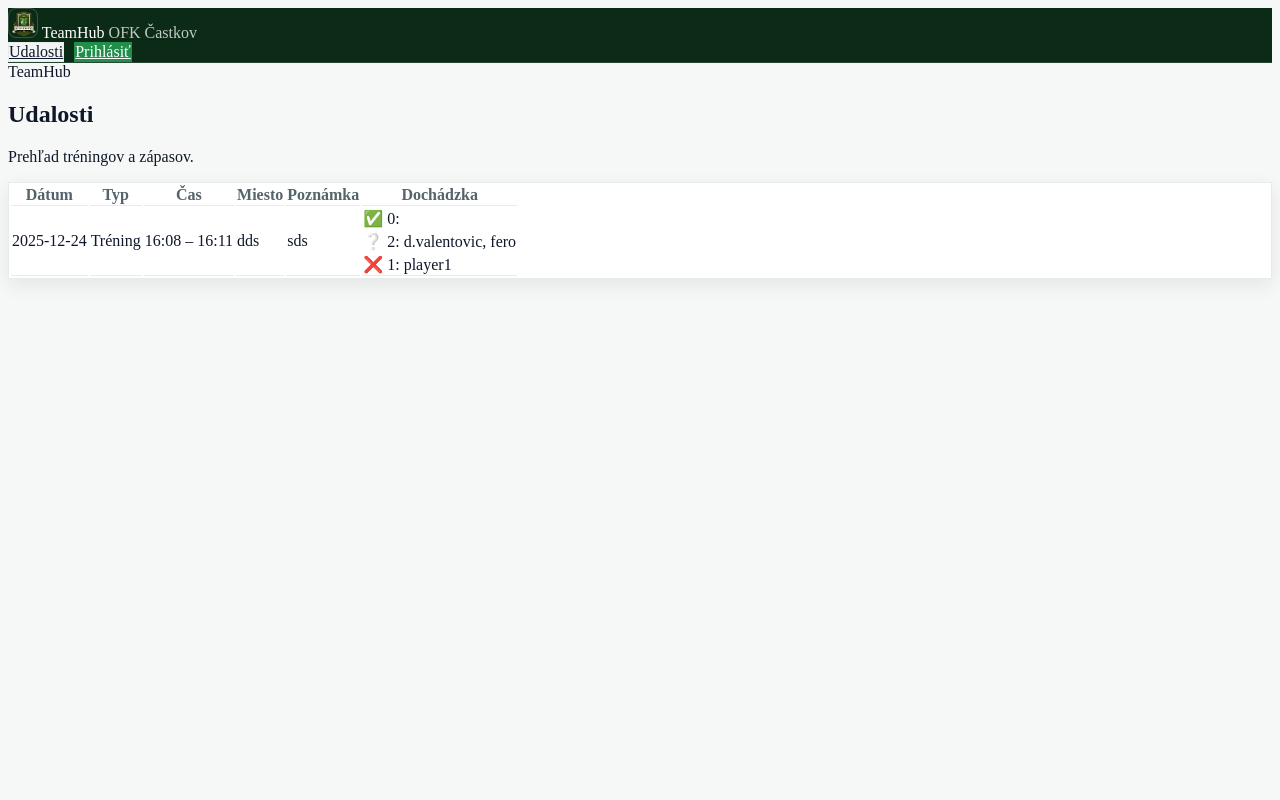
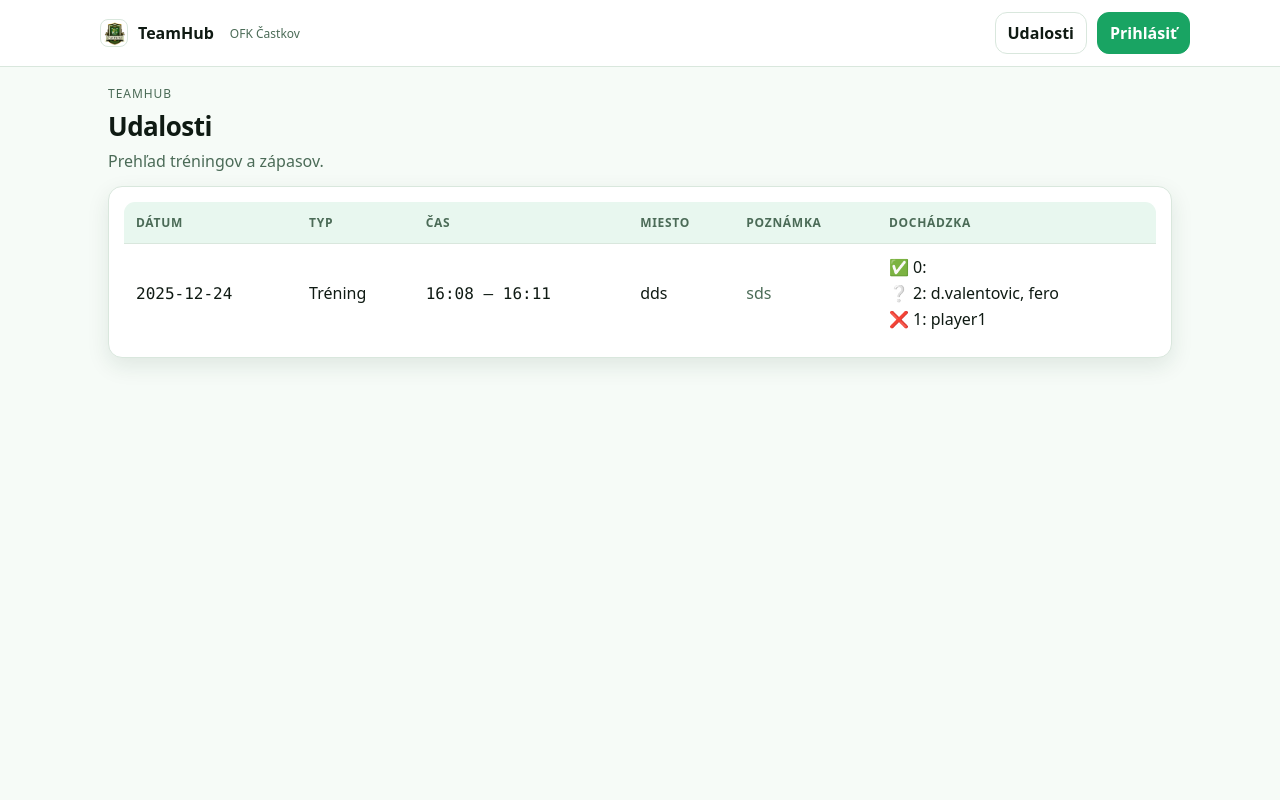
Before and after one commit to dvalentovic/vwa-projekt, a FastAPI app: page /events/ in a window 1280 px wide. Run offline with FastAPI, Linux system fonts and the light colour scheme; data comes from the database, SQL or seed files in the repository; both versions use the stored data as it was after the commit.

Commit message:
Popis zmeny

```diff
--- a/main.py
+++ b/main.py
@@ -9,8 +9,9 @@
 from pages.events import router as events_router
 from pages.home import router as home_router
 from pages.admin_users import router as admin_users_router
-from pages.attendance import router as attendance_router
+from pages.me import router as me_router
 from pages.attendance_stats import router as attendance_stats_router
+from pages.players import router as players_router
 from dependencies import items_service, auth_service, get_current_user,events_service
 from services.items import ItemsService
 from services.auth import AuthService
@@ -26,7 +27,8 @@
     app.include_router(auth_router, prefix="", tags=["auth"])
     app.include_router(events_router, prefix="/events", tags=["events"])
     app.include_router(admin_users_router)
-    app.include_router(attendance_stats_router, prefix="/attendance/stats", tags=["attendance_stats"])
+    app.include_router(players_router, prefix="")
+    app.include_router(me_router)
     # DEBUG: vypiš zaregistrované cesty
     print("=== ROUTES ===")
     for r in app.routes:
--- a/static/css/style.css
+++ b/static/css/style.css
@@ -1,94 +1,304 @@
 /* =========================
-   SIMPLE MODE OVERRIDES
-   (dáš na koniec súboru)
+   TeamHub – Simple Green/White
    ========================= */
 
-/* Jemnejšie pozadie (bez "profi" gradientov) */
-body{
-  background: #f6f8f7;
-  color: #0f172a;
+:root{
+  --bg: #f6fbf7;
+  --panel: #ffffff;
+  --border: #d9e7dd;
+
+  --text: #0f1a13;
+  --muted: #4b6b57;
+
+  --green: #19a463;
+  --green2: #148a53;
+  --green-soft: #e8f7ef;
+
+  --radius: 14px;
+  --shadow: 0 8px 22px rgba(20, 60, 35, 0.10);
+
+  --max: 1100px;
+  --pad: 18px;
+
+  --mono: ui-monospace, SFMono-Regular, Menlo, Monaco, Consolas, "Liberation Mono", "Courier New", monospace;
+  --sans: system-ui, -apple-system, Segoe UI, Roboto, Arial, "Noto Sans", "Apple Color Emoji","Segoe UI Emoji";
 }
 
-/* Premenné použijeme jednoduchšie */
-:root{
-  --text: #0f172a;
-  --muted: #55636b;
-  --border: #e6ece8;
-  --panel: #ffffff;
-  --panel-2: #ffffff;
-  --shadow2: 0 6px 18px rgba(16, 24, 40, 0.08);
-  --radius2: 14px;
-  --pad: 18px;
+/* base */
+*{ box-sizing: border-box; }
+html, body{ height:100%; }
+body{
+  margin: 0;
+  font-family: var(--sans);
+  color: var(--text);
+  background: var(--bg);
+}
+a{ color: inherit; text-decoration: none; }
+img{ max-width: 100%; display:block; }
+.muted{ color: var(--muted); }
+.mono{ font-family: var(--mono); font-variant-numeric: tabular-nums; font-feature-settings: "tnum" 1; }
+
+/* container/page */
+.container,
+.page{
+  width: min(var(--max), calc(100% - 2*var(--pad)));
+  margin: 0 auto;
+}
+.page{ padding: 18px 0 40px; }
+
+/* nav */
+.nav{
+  background: var(--panel);
+  border-bottom: 1px solid var(--border);
+}
+.nav__inner{
+  width: min(var(--max), calc(100% - 2*var(--pad)));
+  margin: 0 auto;
+  padding: 12px 0;
+  display:flex;
+  align-items:center;
+  justify-content:space-between;
+  gap: 12px;
+}
+.brand{
+  display:flex;
+  align-items:center;
+  gap: 10px;
+  padding: 6px 10px;
+  border-radius: 12px;
+}
+.brand__name{ font-weight: 800; }
+.brand__tag{ font-size: 12px; color: var(--muted); margin-left: 6px; }
+
+/* page header */
+.page__header{
+  display:flex;
+  align-items:flex-end;
+  justify-content:space-between;
+  gap: 12px;
+  margin-bottom: 14px;
+}
+.page__titles{ display:flex; flex-direction:column; gap: 6px; }
+.page__kicker{
+  font-size: 12px;
+  color: var(--muted);
+  text-transform: uppercase;
+  letter-spacing: .08em;
+}
+.page__title{
+  margin: 0;
+  font-size: 26px;
+  letter-spacing: -0.02em;
+}
+.page__subtitle{
+  margin: 0;
+  color: var(--muted);
+}
+.page__actions{ display:flex; gap:10px; flex-wrap:wrap; }
+
+/* cards */
+.card{
+  background: var(--panel);
+  border: 1px solid var(--border);
+  border-radius: var(--radius);
+  padding: 14px;
+  box-shadow: var(--shadow);
+}
+.card h3{ margin: 0 0 10px; }
+.card p{ margin: 8px 0; }
+
+/* buttons */
+.button, button.button, input[type="submit"].button{
+  display:inline-flex;
+  align-items:center;
+  justify-content:center;
+  gap: 8px;
+  padding: 9px 12px;
+  border-radius: 12px;
+  border: 1px solid var(--border);
+  background: var(--panel);
+  color: var(--text);
+  font-weight: 700;
+  cursor: pointer;
+}
+.button:hover{ background: #f2faf5; border-color: #c8dfd0; }
+.button--primary{
+  background: var(--green);
+  border-color: var(--green);
+  color: white;
+}
+.button--primary:hover{ background: var(--green2); border-color: var(--green2); }
+.button--ghost{
+  background: transparent;
+}
+.button--sm{ padding: 7px 10px; font-size: 13px; }
+
+/* forms */
+.field{ display:flex; flex-direction:column; gap: 6px; margin-bottom: 10px; }
+label{ font-size: 13px; color: var(--muted); }
+input[type="text"], input[type="password"], input[type="date"], input[type="time"], select, textarea{
+  width: 100%;
+  padding: 10px 12px;
+  border-radius: 12px;
+  border: 1px solid var(--border);
+  background: white;
+  outline: none;
+}
+input:focus, select:focus, textarea:focus{
+  border-color: rgba(25,164,99,.55);
+  box-shadow: 0 0 0 4px rgba(25,164,99,.18);
 }
 
-/* Navbar bez blur/glass */
-.nav{
-  backdrop-filter: none !important;
-  -webkit-backdrop-filter: none !important;
-  background: #0b2b17 !important;  /* tmavozelená */
-  border-bottom: 1px solid rgba(255,255,255,0.12) !important;
+/* tables */
+.table{
+  width: 100%;
+  border: 1px solid var(--border);
+  border-radius: 12px;
+  overflow: hidden;
+  border-collapse: collapse;
+  background: white;
+}
+.table thead th{
+  text-align:left;
+  font-size: 12px;
+  text-transform: uppercase;
+  letter-spacing: .06em;
+  color: var(--muted);
+  background: var(--green-soft);
+  padding: 12px;
+  border-bottom: 1px solid var(--border);
+}
+.table tbody td{
+  padding: 12px;
+  border-bottom: 1px solid var(--border);
+}
+.table tbody tr:last-child td{ border-bottom: none; }
+.table tbody tr:hover{ background: #f6fffa; }
+
+.table-wrap{ overflow:auto; }
+
+/* badges (status) */
+.badge{
+  display:inline-block;
+  padding: 6px 10px;
+  border-radius: 999px;
+  font-size: 12px;
+  font-weight: 700;
+  border: 1px solid var(--border);
+  background: #fff;
+}
+.badge--yes{ background: var(--green-soft); border-color: rgba(25,164,99,.35); color: #0b6b3f; }
+.badge--no{ background: #fff1f1; border-color: rgba(239,68,68,.30); color: #b42318; }
+.badge--unk{ background: #fff8e6; border-color: rgba(245,158,11,.35); color: #8a5a00; }
+
+/* small utilities */
+.hr{ height:1px; background: var(--border); border:none; margin: 12px 0; }
+
+/* skupiny tlačidiel nech sa pekne lámu */
+.btnrow{
+  display:flex;
+  gap:8px;
+  flex-wrap:wrap;
 }
 
-.brand__tag{ color: rgba(255,255,255,0.75) !important; }
-.brand__name{ color: #fff !important; }
-.brand__dot{
-  background: #fff !important;
-  box-shadow: none !important;
+/* mobil: tabuľka sa zmení na karty */
+@media (max-width: 860px){
+  .table thead{ display:none; }
+
+  .table, .table tbody, .table tr, .table td{
+    display:block;
+    width:100%;
   }
 
-/* Card = normálna biela karta */
-.card{
-  background: #ffffff !important;
-  border: 1px solid var(--border) !important;
-  box-shadow: var(--shadow2) !important;
+  .table{
+    border:none;
+    background: transparent;
   }
 
-/* Divider jemnejší */
-.divider{
-  background: rgba(15, 23, 42, 0.12) !important;
+  .table tbody tr{
+    background: white;
+    border: 1px solid var(--border);
+    border-radius: 14px;
+    padding: 12px;
+    margin-bottom: 12px;
+    box-shadow: var(--shadow);
   }
 
-/* Buttons jednoduché */
-.button{
-  transition: none !important;
-  transform: none !important;
-  background: #f2f5f3 !important;
-  border: 1px solid var(--border) !important;
-  color: #0f172a !important;
-}
-.button:hover{
-  background: #eaf0ec !important;
-  border-color: #d7e1db !important;
+  .table tbody td{
+    border: none;
+    padding: 8px 0;
+    display:flex;
+    justify-content:space-between;
+    gap: 12px;
   }
 
-.button--primary{
-  background: #1f8f4a !important;
-  border-color: #1f8f4a !important;
-  color: #fff !important;
-}
-.button--primary:hover{
-  background: #18703a !important;
-  border-color: #18703a !important;
+  .table tbody td::before{
+    content: attr(data-label);
+    font-weight: 800;
+    color: var(--muted);
+    flex: 0 0 120px;
   }
 
-/* Badge civilnejšie (aby "going/maybe" nevyzeralo ako design-system) */
-.badge{
-  padding: 6px 10px !important;
-  border-radius: 999px !important;
-  background: #f6faf7 !important;
-  border: 1px solid var(--border) !important;
-  color: #55636b !important;
+  /* aby dlhé texty (dochádzka) išli pod seba */
+  .table tbody td > *{
+    text-align: right;
+    max-width: 65%;
   }
-.badge__dot{ background: #9aa6a0 !important; box-shadow: none !important; }
+}
 
-.badge--good{ background:#e9f7ef !important; border-color:#cfeedd !important; color:#136a36 !important; }
-.badge--warn{ background:#fff7e6 !important; border-color:#ffe4b8 !important; color:#7a4d00 !important; }
-.badge--bad{ background:#ffecec !important; border-color:#ffd1d1 !important; color:#7a1f1f !important; }
+/* úplne malé displeje */
+@media (max-width: 520px){
+  .table tbody td{
+    flex-direction: column;
+    align-items: flex-start;
+  }
+  .table tbody td::before{
+    flex: none;
+    margin-bottom: 4px;
+  }
+  .table tbody td > *{
+    text-align: left;
+    max-width: 100%;
+  }
+}
+.brand__logo{
+  width:28px;
+  height:28px;
+  border-radius:8px;
+  object-fit:cover;
+  border:1px solid var(--border);
+}
 
-/* Tabuľky nech sú biele a čitateľné */
-.table th, .table td{
-  color: #0f172a !important;
-  border-bottom: 1px solid var(--border) !important;
+.nav__actions{
+  display:flex;
+  gap:10px;
+  align-items:center;
+  justify-content:flex-end;
+  flex-wrap:wrap;
 }
-.table th{ color: #55636b !important; }
-.table tr:hover td{ background: #f6faf7 !important; }
+
+/* Mobile header fix */
+@media (max-width: 640px){
+  .nav__inner{
+    align-items:center;
+    gap:10px;
+  }
+
+  .brand__tag{
+    display:none; /* OFK Častkov na mobile skry */
+  }
+
+  .brand__name{
+    font-size: 16px;
+  }
+
+  .nav__actions{
+    gap:8px;
+    max-width: 58%;
+  }
+
+  .nav__actions .button{
+    padding: 7px 10px;
+    font-size: 13px;
+  }
+}
--- a/templates/base.html
+++ b/templates/base.html
@@ -13,13 +13,12 @@
     <a class="brand" href="{{ request.url_for('home_ui') }}">
       <img src="{{ request.url_for('static', path='img/castkov.png') }}"
            alt="OFK Častkov"
-               style="width:28px;height:28px;border-radius:8px;object-fit:cover;border:1px solid rgba(255,255,255,0.2);">
+           class="brand__logo">
       <span class="brand__name">TeamHub</span>
       <span class="brand__tag">OFK Častkov</span>
     </a>
 
-
-      <div style="display:flex; gap:10px; align-items:center; flex-wrap:wrap;">
+    <div class="nav__actions">
       <a class="button button--small" href="{{ request.url_for('events_ui') }}">Udalosti</a>
 
       {% if user %}
@@ -38,6 +37,7 @@
   </div>
 </header>
 
+
   <main class="container">
     {% block content %}{% endblock %}
   </main>
--- a/templates/events.html
+++ b/templates/events.html
@@ -21,7 +21,9 @@
     {% if events|length == 0 %}
       <p>Zatiaľ nie sú naplánované žiadne udalosti.</p>
     {% else %}
+      <div class="table-wrap">
         <table class="table">
+          <thead>
             <tr>
               <th>Dátum</th>
               <th>Typ</th>
@@ -37,11 +40,14 @@
                 <th>Akcie</th>
               {% endif %}
             </tr>
+          </thead>
 
+          <tbody>
             {% for ev in events %}
               <tr>
-            <td>{{ ev.date }}</td>
-            <td>
+              <td class="mono" data-label="Dátum">{{ ev.date }}</td>
+
+              <td data-label="Typ">
                 {% if ev.event_type == "training" %}
                   Tréning
                 {% elif ev.event_type == "match" %}
@@ -50,17 +56,17 @@
                   {{ ev.event_type }}
                 {% endif %}
               </td>
-            <td>
+
+              <td class="mono" data-label="Čas">
                 {% if ev.time_from or ev.time_to %}
                   {{ ev.time_from }} – {{ ev.time_to }}
                 {% endif %}
               </td>
-            <td>{{ ev.location }}</td>
-            <td>{{ ev.note }}</td>
 
+              <td data-label="Miesto">{{ ev.location }}</td>
+              <td class="muted" data-label="Poznámka">{{ ev.note }}</td>
 
-        <!-- NOVÉ: Dochádzka (prehľad pre všetkých) -->
-        <td>
+              <td data-label="Dochádzka">
                 {% set ov = attendance_overview.get(ev.id) if attendance_overview is defined else None %}
                 {% if ov %}
                   <div style="display:flex; flex-direction:column; gap:0.25rem;">
--- a/templates/login.html
+++ b/templates/login.html
@@ -22,7 +22,7 @@
       <label>Heslo
         <input type="password" name="password" required>
       </label>
-      <button type="submit">Přihlásit</button>
+      <input type="submit" class="button button--primary" value="Prihlásiť">
     </form>
   </div>
 </div>
```
Also changed, not shown: other parts of templates/events.html (+30 -20 lines), pages/me.py (+23 -0 lines), pages/players.py (+25 -0 lines), services/attendance.py (+126 -0 lines), templates/home.html (+13 -5 lines), templates/my_attendance.html (+96 -0 lines), database/database.db, templates/players.html (renamed from templates/players_attendance.html). Lines whose indentation alone changed are shown as unchanged.
